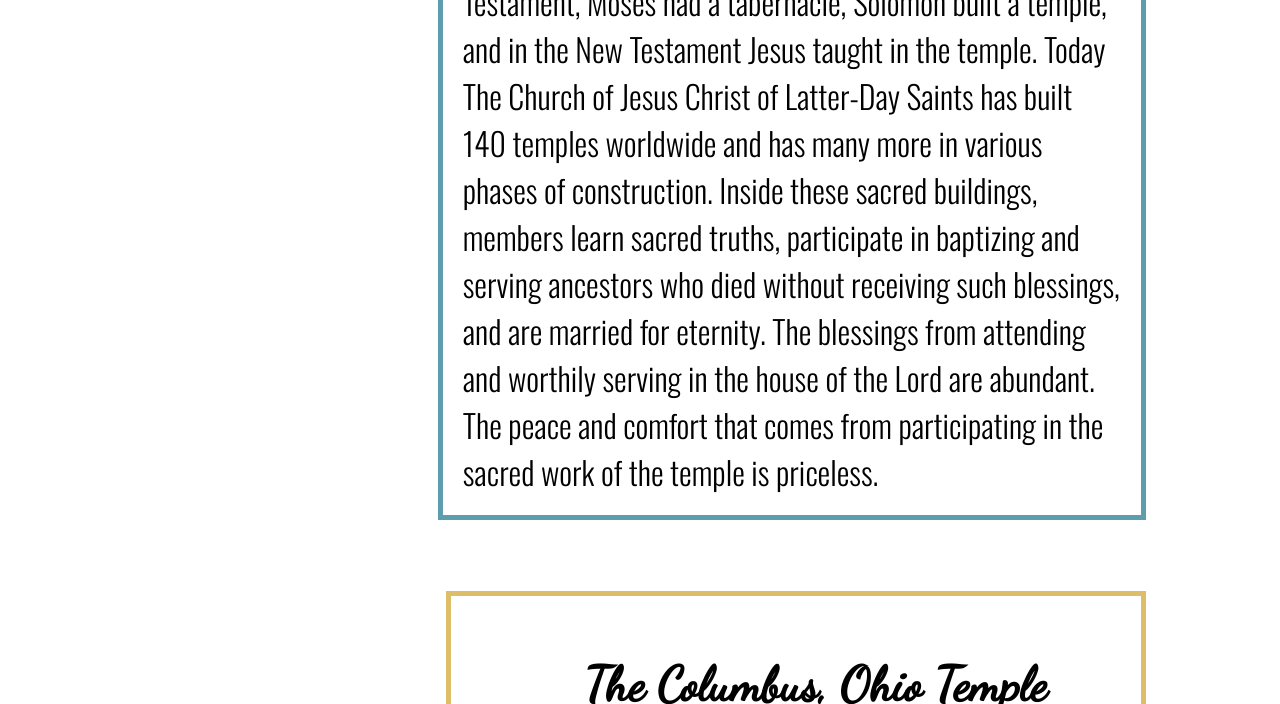
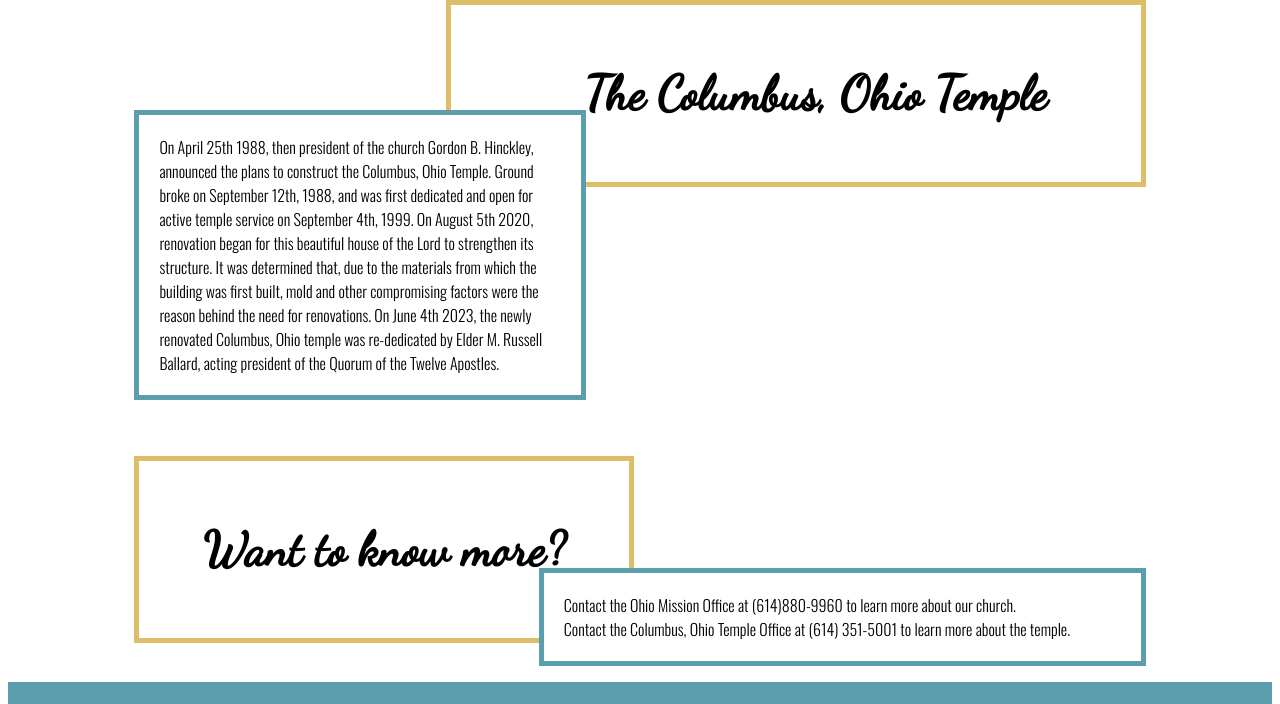
Before and after one commit to youngjessica/wdd130, a plain HTML site: page wdd130/cotemple/index.html in a window 1280 px wide. Shown: the part 1790-2494 px from the top of the page. Drawn offline with nearby package versions, Linux system fonts and the light colour scheme.

Commit message:
text size

```diff
--- a/wdd130/cotemple/styles/style.css
+++ b/wdd130/cotemple/styles/style.css
@@ -145,16 +145,16 @@
     grid-row: 13/15;
 }
 .temples-p {
-    font-size: 2em;
+    font-size: 1em;
     padding: 20px;
     text-align: left;
     border: 5px solid #5C9EAD;
-    grid-column: 4/12;
+    grid-column: 5/12;
     grid-row: 2/5;
     background-color: white;
 }
 .cotemp-p {
-    font-size: 2em;
+    font-size: 1em;
     padding: 20px;
     text-align: left;
     border: 5px solid #5C9EAD;
@@ -164,12 +164,12 @@
 }
 
 .contact-us {
-    font-size: 2em;
+    font-size: 1em;
     padding: 20px;
     text-align: left;
     border: 5px solid #5C9EAD;
-    grid-column: 4/12;
-    grid-row: 14/16;
+    grid-column: 5/12;
+    grid-row: 14/15;
     background-color: white;
 }
 
```
